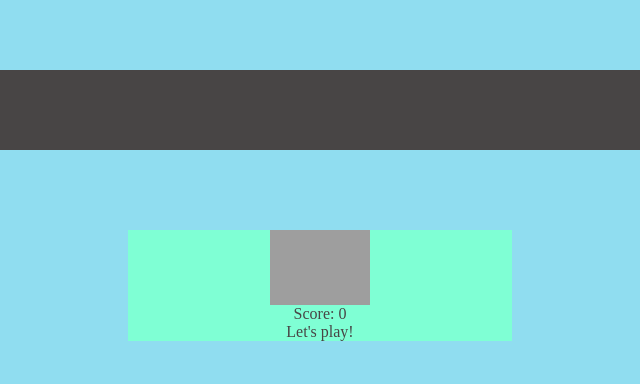
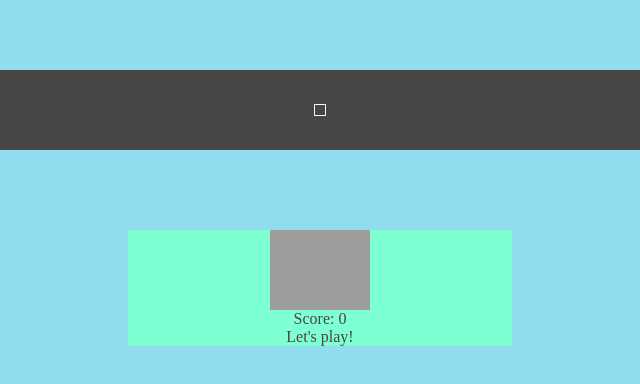
Before and after one commit to Katelli/Array-loop-object, a plain HTML site: page index.html in a window 1280 px wide. Both pictures are taken after a click on the button "Join". Shown: the part 470-854 px from the top of the page, 320-960 px from the left. Drawn offline with Linux system fonts and the light colour scheme.

Commit message:
some aesthetic changes

```diff
--- a/stylesheets/style.css
+++ b/stylesheets/style.css
@@ -14,6 +14,12 @@ header{
     background-color: rgb(72, 69, 69);
     color: aliceblue;
     min-height: 10vh;
+    padding: 0px;
+}
+
+#users li{
+    border: 1px solid aliceblue;
+    padding: 5px;
 }
 
 #players{
@@ -21,6 +27,10 @@ header{
     text-align: center;
     margin: 10px;
     padding: 0px;
+}
+
+#players div{
+    min-height: 10vh;
 }
 
 .playerCard1{
```
